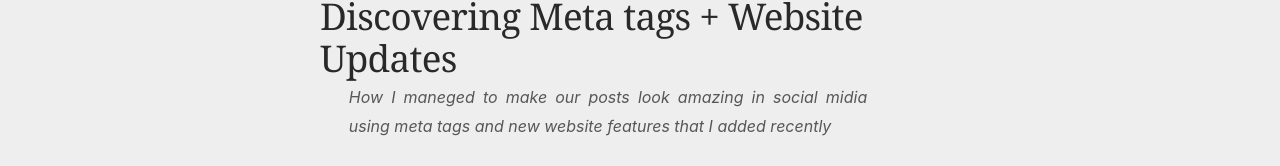
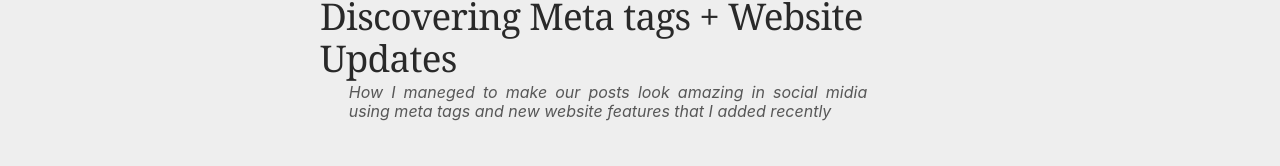
Before and after one commit to RenatoCesarF/back-to-pixels, a Next.js app: page /blog/discovering-meta-tags-plus-website-uptades in a window 1280 px wide. Shown: the part 466-632 px from the top of the page. Built offline with nearby package versions, Linux system fonts and the light colour scheme.

Commit message:
:dizzy:  Add animations in post page

```diff
--- a/helpers/animations.js
+++ b/helpers/animations.js
@@ -9,21 +9,45 @@ export const slideInUp = {
     enter: {
       y: 0,
       opacity: 1,
-      transition: { delay: 0.1, duration: 0.5, ease: easing }
+      transition: {duration: 0.5, ease: easing }
     }
-  };
-export const slideCardUp = {
+};
+export const slideInDown = {
     exit: {
-      y: 100,
+      y: -100,
       opacity: 0,
-      transition: { duration: 0.5, ease: easing }
+      transition: { duration: 0.2, ease: easing }
     },
     enter: {
       y: 0,
       opacity: 1,
-      transition: { duration: 0.6, ease: easing }
+      transition: {duration: 0.5, ease: easing }
     }
-  };
+};
+export const slideButtonDown = {
+    exit: {
+      y: -50,
+      opacity: 0,
+      transition: { duration: 0.2, ease: easing }
+    },
+    enter: {
+      y: 0,
+      opacity: 1,
+      transition: {duration: 0.5, ease: easing }
+    }
+};
+export const slideCardUp = {
+    exit: {
+      y: 300,
+      opacity: 0,
+      transition: { duration: 0.4, ease: easing }
+    },
+    enter: {
+      y: 0,
+      opacity: 1,
+      transition: { duration: 0.4, ease: easing }
+    }
+};
 
 export const slideInLeft = {
     exit: {
@@ -34,6 +58,6 @@ export const slideInLeft = {
     enter: {
       x: 0,
       opacity: 1,
-      transition: { delay: 0.1, duration: 0.5, ease: easing }
+      transition: {duration: 0.5, ease: easing }
     }
-    };
+};
--- a/pages/blog.tsx
+++ b/pages/blog.tsx
@@ -41,10 +41,7 @@ export default function BlogPage(posts:PostList){
                 <h1 className="page-title">Posts</h1>
               </motion.div>
 
-
-
               <div className='posts-grid'>
-
                 {
                 sourtedPosts.map((post: Post, index: number) =>(
                   <motion.div variants={slideCardUp} key={index}>
@@ -52,7 +49,6 @@ export default function BlogPage(posts:PostList){
                   </motion.div>
                   ))
                 }
-
               </div>
           </div>
         </>
--- a/pages/blog/[slug].tsx
+++ b/pages/blog/[slug].tsx
@@ -2,7 +2,6 @@ import fs from 'fs';
 import path from 'path';
 import matter  from 'gray-matter';
 import React from 'react';
-import Head from 'next/head';
 import NextHead from 'next/head';
 // import Image from 'react'
 import ReactMarkdown from 'react-markdown';
@@ -17,6 +16,8 @@ import CustomButton, {ButtonIcon} from '../../components/CustomButton';
 import globalStyles from '../../styles/post.styles';
 import getImageType from '../../utils/getImageType';
 import Category from '../../classes/category';
+import { motion } from 'framer-motion';
+import { easing, slideButtonDown, slideImageDown, slideInDown, slideInUp } from '../../helpers/animations';
 
 interface IPost{post: Post};
 type Params = {slug: string};
@@ -91,7 +92,12 @@ const PostPage: React.FC<IPost> = ({post}: IPost) => {
             </style>
             <section className='post-section'>
                 <div className='post-container'>
+                    <motion.div variants={slideButtonDown}>
                         <CustomButton description='Return to Blog list' text='' icon={ButtonIcon.arrowBack} onClick={() => {router.push("/blog")}}/>
+                    </motion.div>
+
+                    <motion.div variants={slideInUp}>
+
                         {
                             hasCoverImage ?
                             (<img  alt='blog post cover' className='post-cover' src={post.cover_image}/>)
@@ -102,6 +108,8 @@ const PostPage: React.FC<IPost> = ({post}: IPost) => {
                                 </div>
                             )
                         }
+                    </motion.div >
+                    <motion.div variants={slideInUp}>
                         <h1 className='post-title'>{post.title}</h1>
                         <p className='post-resume'>{post.excerpt}</p>
                         <br/>
@@ -138,6 +146,7 @@ const PostPage: React.FC<IPost> = ({post}: IPost) => {
                                 {post.content}
                             </ReactMarkdown>
                         </div>
+                    </motion.div>
                 </div>
             </section>
         </>
--- a/styles/globals.css
+++ b/styles/globals.css
@@ -166,6 +166,7 @@ footer p{
 /*----------------header------------------*/
 .header {
   overflow: hidden;
+  z-index: 1;
   background-color: var(--main-color);
   padding: 15px 10px;
 
--- a/styles/post.styles.js
+++ b/styles/post.styles.js
@@ -75,8 +75,8 @@ export default css.global`
     margin-bottom: 10vh;
     font-family: charter, Georgia, Cambria, "Times New Roman", Times, serif;
   }
-  .post-resume {
-    line-height: 1rem;
+  .post-section .post-resume {
+    line-height: 1.2rem;
     color: #575757;
     font-size: 1rem;
 
```
Also changed, not shown: pages/404.tsx (+8 -2 lines). Lines whose indentation alone changed are shown as unchanged.
